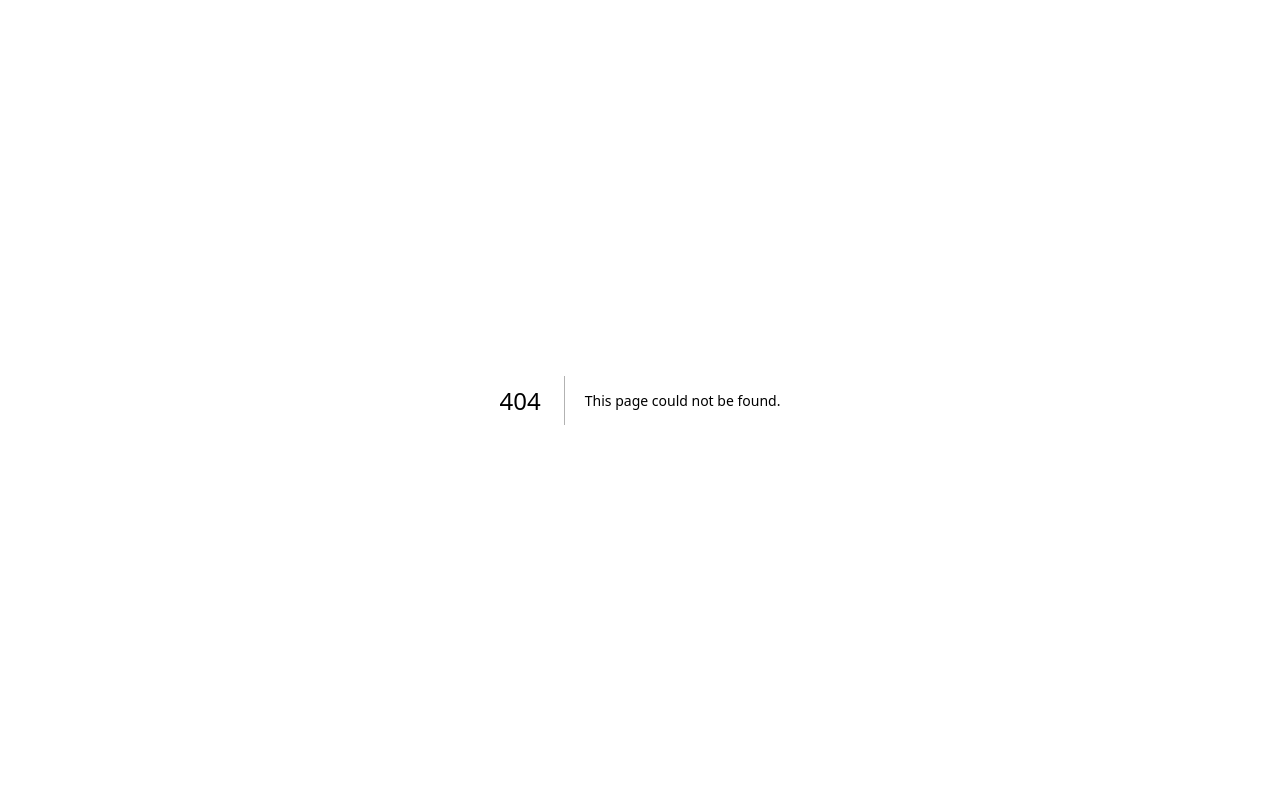
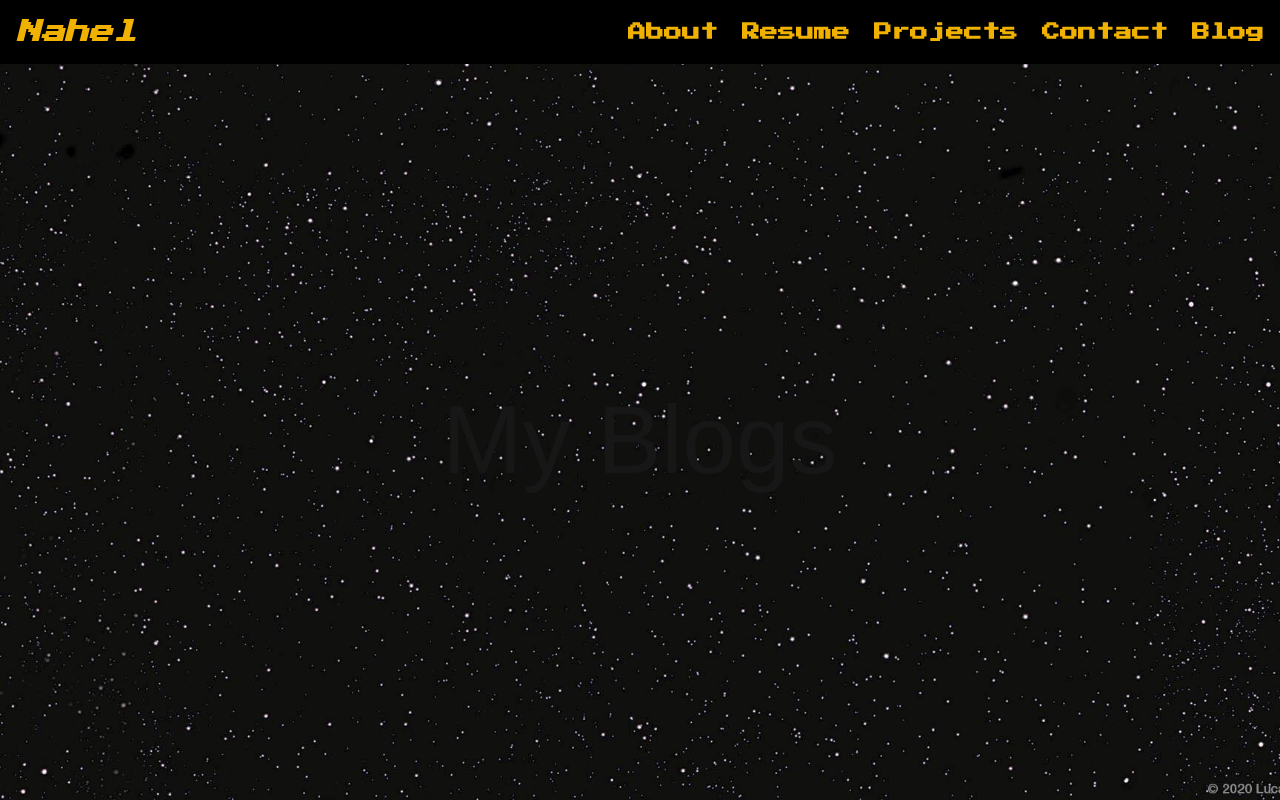
Before and after one commit to Nahelawad/my-Portfolio, a Next.js app: page /blog in a window 1280 px wide. Before the commit this address had no page. Built offline with nearby package versions, Linux system fonts and the light colour scheme; a web font is replaced by a local one.

Commit message:
addition to some stuff

```diff
--- a/app/about/page.tsx
+++ b/app/about/page.tsx
@@ -82,7 +82,7 @@ transition={{ duration: 0.8 }}
 
 <div className="flex justify-items-center items-center gap-30 font-jersey  py-10">
 <div className="bg-amber-400 mb-23 text-center w-63 rounded-lg text-4xl -mt-2 hover:scale-110">
-Full stack development
+Web development
 </div>
 
 <div className="bg-amber-400 mb-23 text-center w-63 rounded-lg text-4xl -mt-2 hover:scale-110">
@@ -90,7 +90,7 @@ UI/UX
 </div>
 
 <div className="bg-amber-400 mb-23 text-center w-63 rounded-lg text-4xl -mt-2 hover:scale-110 font">
-
+DevOps
 </div>
 </div>
 
--- /dev/null
+++ b/app/blog/page.tsx
@@ -0,0 +1,23 @@
+"use client";
+
+
+import Header from "@/components/header";
+
+
+
+export default function About() {
+  return (
+    <>
+  <div className="min-h-screen flex flex-col px-4 sm:px-8 pt-20">
+  <div className="fixed top-0 left-0 w-full z-50">
+    <Header />
+  </div>
+
+  <div className="flex justify-center items-center flex-grow font-jersey text-8xl">
+    My Blogs
+  </div>
+</div>
+
+    </>
+  );
+}
--- /dev/null
+++ b/app/contact/page.tsx
@@ -0,0 +1,23 @@
+"use client";
+
+
+import Header from "@/components/header";
+
+
+
+export default function About() {
+  return (
+    <>
+  <div className="min-h-screen flex flex-col px-4 sm:px-8 pt-20">
+  <div className="fixed top-0 left-0 w-full z-50">
+    <Header />
+  </div>
+
+  <div className="flex justify-center items-center flex-grow font-jersey text-8xl">
+    Contact Me
+  </div>
+</div>
+
+    </>
+  );
+}
```
